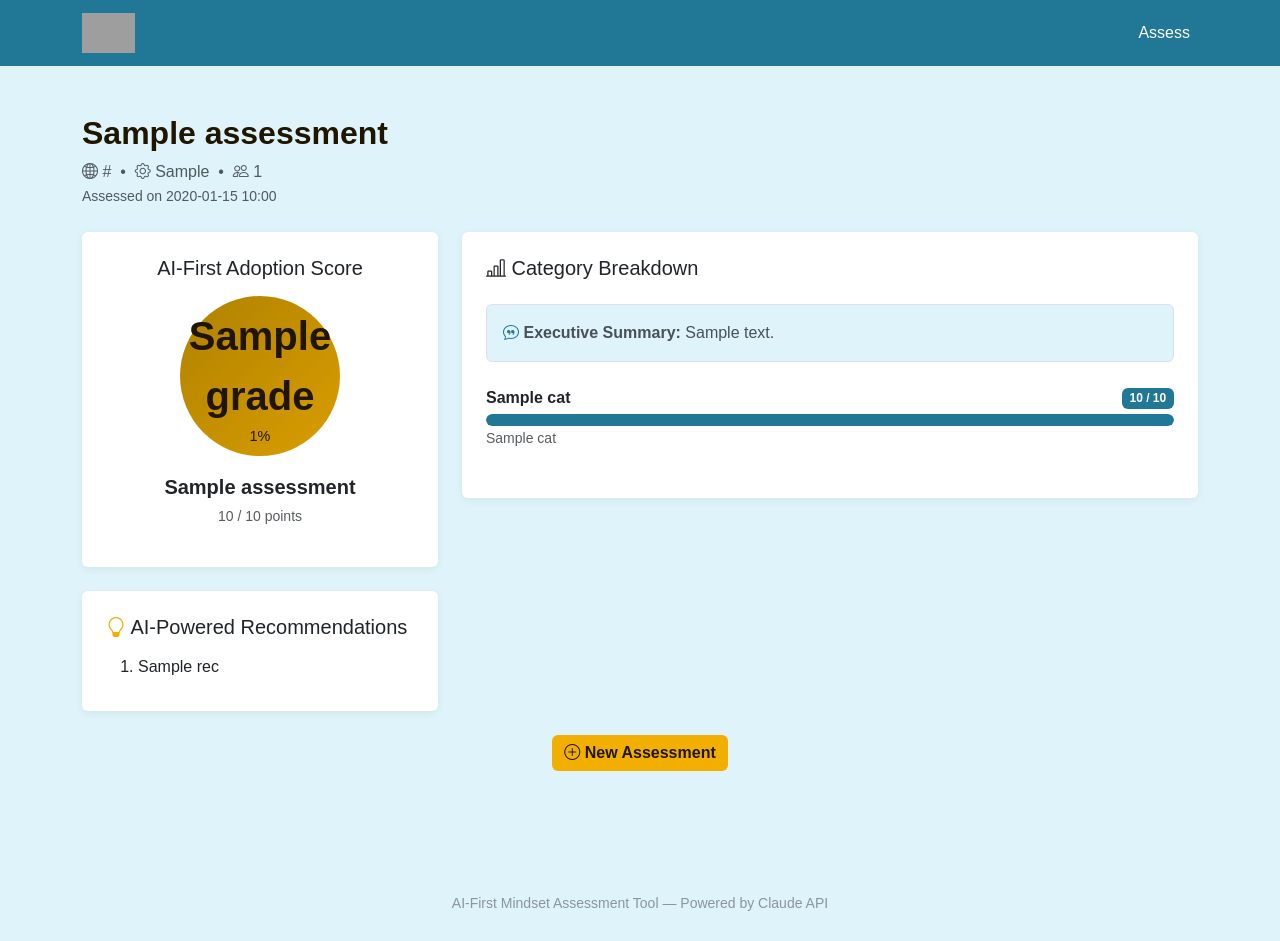
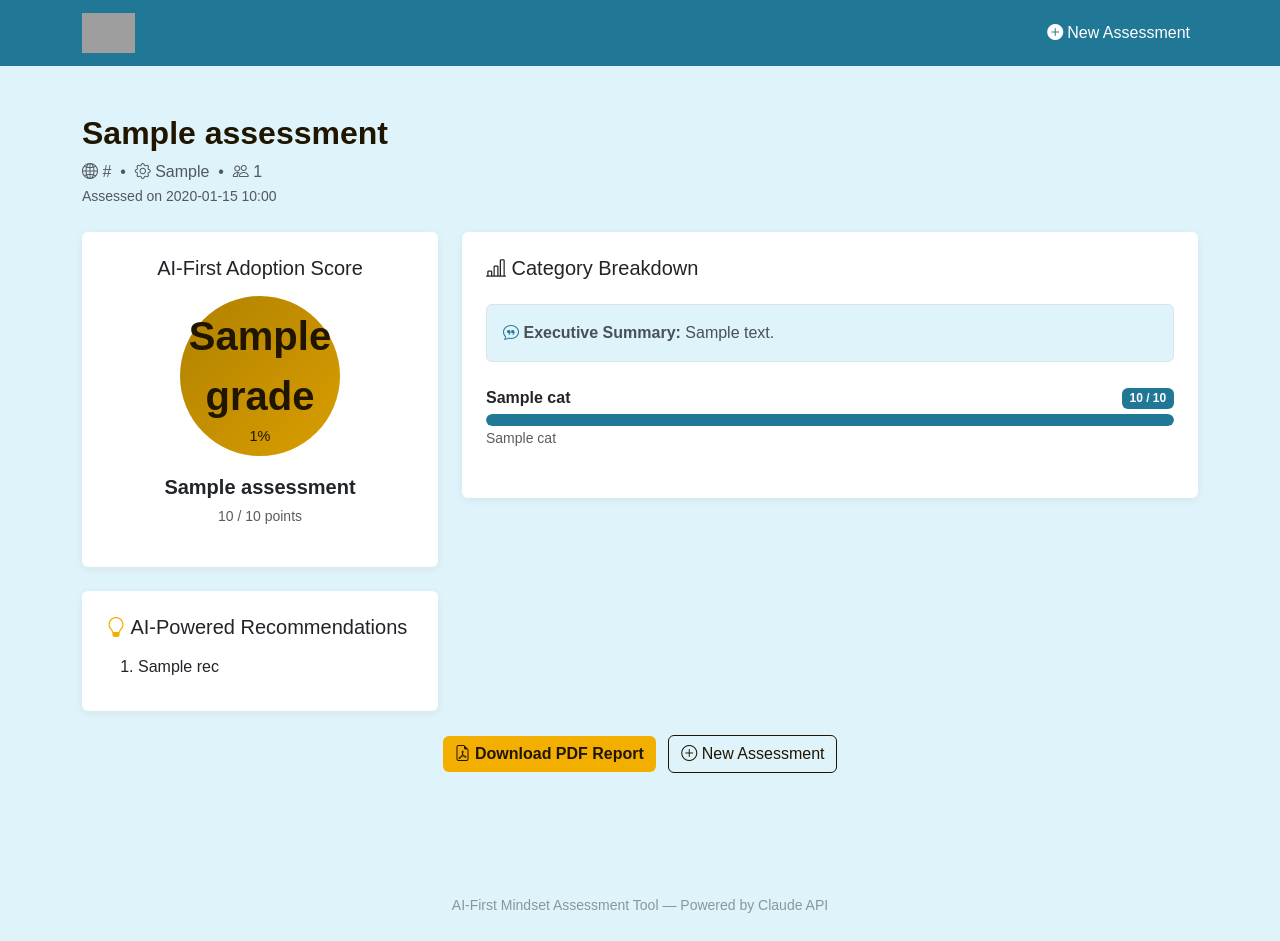
Before and after one commit to rajanand012/Al-First-Mindset-company, a Flask app: template templates/results.html in a window 1280 px wide. Before the commit the page ends 911 px from the top, so only its background shows below. Run offline with Flask 3, Linux system fonts and the light colour scheme; the template is opened without the code that fills it: most values are stand-ins (such as "Sample title", 1, 10 or a date in 2020); some libraries are stand-ins or nearby versions; some web fonts are replaced; grey boxes are pictures that could not be loaded.

Commit message:
Add PDF download, form validation, and improved navbar
1. Navbar: icon + "New Assessment" instead of plain "Assess"
2. Email validation: pattern enforces valid email format
3. Website validation: type=url with https:// pattern requirement
4. PDF download: branded A4 report with AI-First Mindset logo,
   company details, scores, category breakdown, recommendations,
   and footer with aifirstmindset.ai — uses html2pdf.js (client-side)

https://claude.ai/code/session_01VjLyAAMQG88LoUwScvRdAJ

```diff
--- a/templates/base.html
+++ b/templates/base.html
@@ -125,7 +125,9 @@
                      alt="AI-First Mindset" height="40">
             </a>
             <div class="navbar-nav ms-auto">
-                <a class="nav-link" href="/">Assess</a>
+                <a class="nav-link d-flex align-items-center gap-1" href="/">
+                    <i class="bi bi-plus-circle-fill"></i> New Assessment
+                </a>
             </div>
         </div>
     </nav>
--- a/templates/results.html
+++ b/templates/results.html
@@ -1,8 +1,35 @@
 {% extends "base.html" %}
 {% block title %}Results: {{ assessment.company_name }} | AI-First Mindset{% endblock %}
 
+{% block extra_css %}
+<style>
+    @media print {
+        .no-print { display: none !important; }
+        .card { box-shadow: none !important; border: 1px solid #ddd !important; }
+    }
+    .pdf-header {
+        display: none;
+    }
+    .pdf-footer {
+        display: none;
+    }
+</style>
+{% endblock %}
+
 {% block content %}
-<div class="container py-5">
+<div class="container py-5" id="assessmentReport">
+    <!-- PDF Header (hidden on screen, shown in PDF) -->
+    <div class="pdf-header" id="pdfHeader">
+        <div style="display: flex; justify-content: space-between; align-items: center; padding: 16px 0; border-bottom: 3px solid #207796; margin-bottom: 24px;">
+            <img src="https://cdn.aifirstmindset.ai/wp-content/uploads/2025/10/AIFM-Registered-Logo-White-1.svg"
+                 height="40" style="filter: brightness(0) saturate(100%) invert(28%) sepia(60%) saturate(600%) hue-rotate(160deg);">
+            <div style="text-align: right; font-size: 12px; color: #888;">
+                AI-First Adoption Score Report<br>
+                Generated {{ assessment.created_at[:10] }}
+            </div>
+        </div>
+    </div>
+
     <!-- Header -->
     <div class="row mb-4">
         <div class="col">
@@ -108,8 +135,69 @@
         </div>
     </div>
 
-    <div class="text-center mt-4">
-        <a href="/" class="btn btn-ai"><i class="bi bi-plus-circle"></i> New Assessment</a>
+    <!-- PDF Footer (hidden on screen, shown in PDF) -->
+    <div class="pdf-footer" id="pdfFooter">
+        <div style="margin-top: 32px; padding-top: 16px; border-top: 2px solid #207796; display: flex; justify-content: space-between; align-items: center; font-size: 11px; color: #888;">
+            <span>AI-First Mindset Assessment Tool</span>
+            <span>aifirstmindset.ai</span>
+        </div>
+    </div>
+
+    <!-- Action Buttons -->
+    <div class="text-center mt-4 no-print">
+        <button onclick="downloadPDF()" class="btn btn-ai me-2" id="downloadBtn">
+            <i class="bi bi-file-earmark-pdf"></i> Download PDF Report
+        </button>
+        <a href="/" class="btn btn-outline-secondary">
+            <i class="bi bi-plus-circle"></i> New Assessment
+        </a>
     </div>
 </div>
 {% endblock %}
+
+{% block extra_js %}
+<script src="https://cdnjs.cloudflare.com/ajax/libs/html2pdf.js/0.10.2/html2pdf.bundle.min.js"></script>
+<script>
+function downloadPDF() {
+    const btn = document.getElementById('downloadBtn');
+    btn.disabled = true;
+    btn.innerHTML = '<span class="spinner-border spinner-border-sm me-2"></span>Generating PDF...';
+
+    // Show PDF header/footer
+    document.getElementById('pdfHeader').style.display = 'block';
+    document.getElementById('pdfFooter').style.display = 'block';
+
+    // Hide action buttons
+    document.querySelectorAll('.no-print').forEach(el => el.style.display = 'none');
+
+    const element = document.getElementById('assessmentReport');
+    const companyName = '{{ assessment.company_name }}'.replace(/[^a-zA-Z0-9]/g, '-');
+
+    const opt = {
+        margin: [10, 12, 10, 12],
+        filename: 'AI-First-Score-' + companyName + '.pdf',
+        image: { type: 'jpeg', quality: 0.98 },
+        html2canvas: {
+            scale: 2,
+            useCORS: true,
+            letterRendering: true,
+        },
+        jsPDF: {
+            unit: 'mm',
+            format: 'a4',
+            orientation: 'portrait'
+        },
+        pagebreak: { mode: ['avoid-all', 'css', 'legacy'] }
+    };
+
+    html2pdf().set(opt).from(element).save().then(() => {
+        // Restore UI
+        document.getElementById('pdfHeader').style.display = 'none';
+        document.getElementById('pdfFooter').style.display = 'none';
+        document.querySelectorAll('.no-print').forEach(el => el.style.display = '');
+        btn.disabled = false;
+        btn.innerHTML = '<i class="bi bi-file-earmark-pdf"></i> Download PDF Report';
+    });
+}
+</script>
+{% endblock %}
```
Also changed, not shown: templates/index.html (+7 -3 lines).
